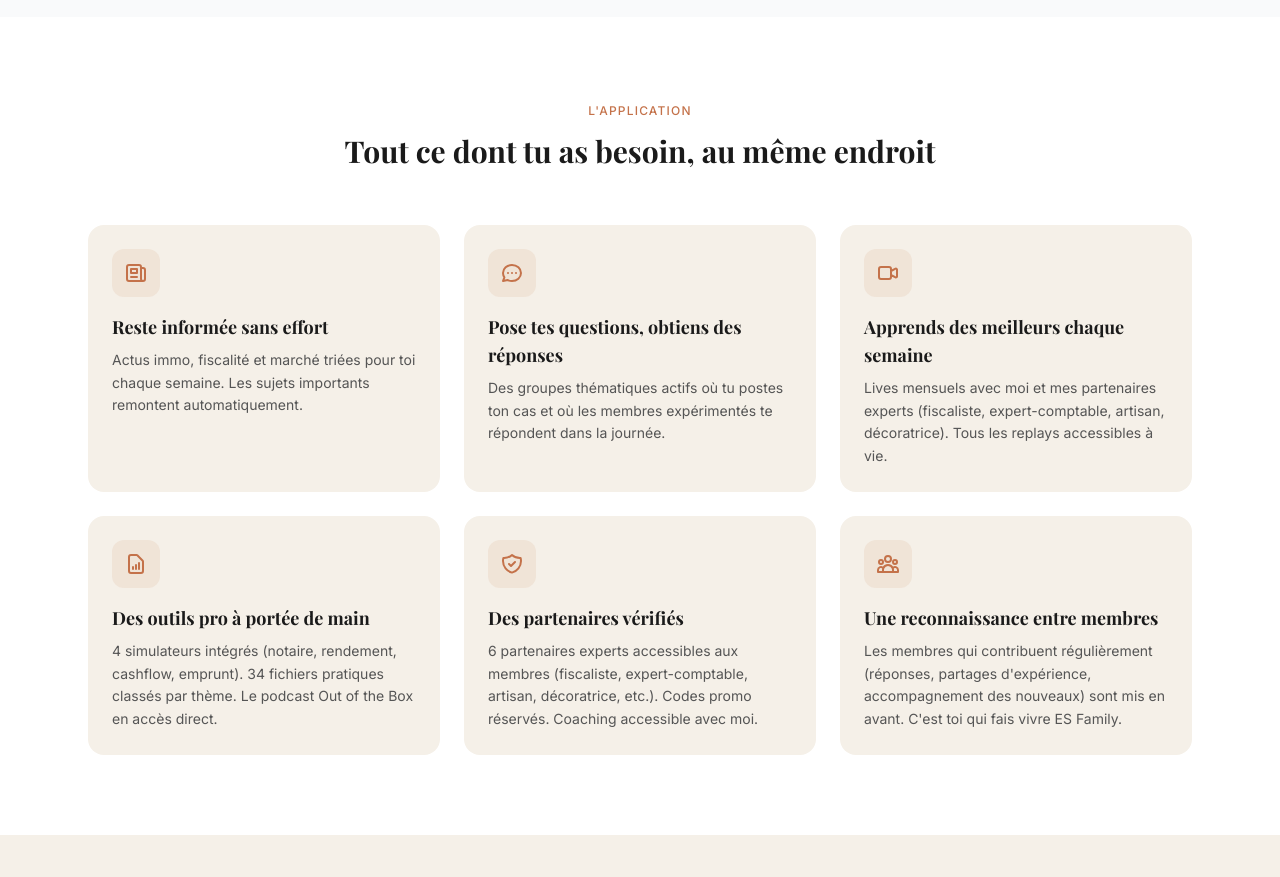
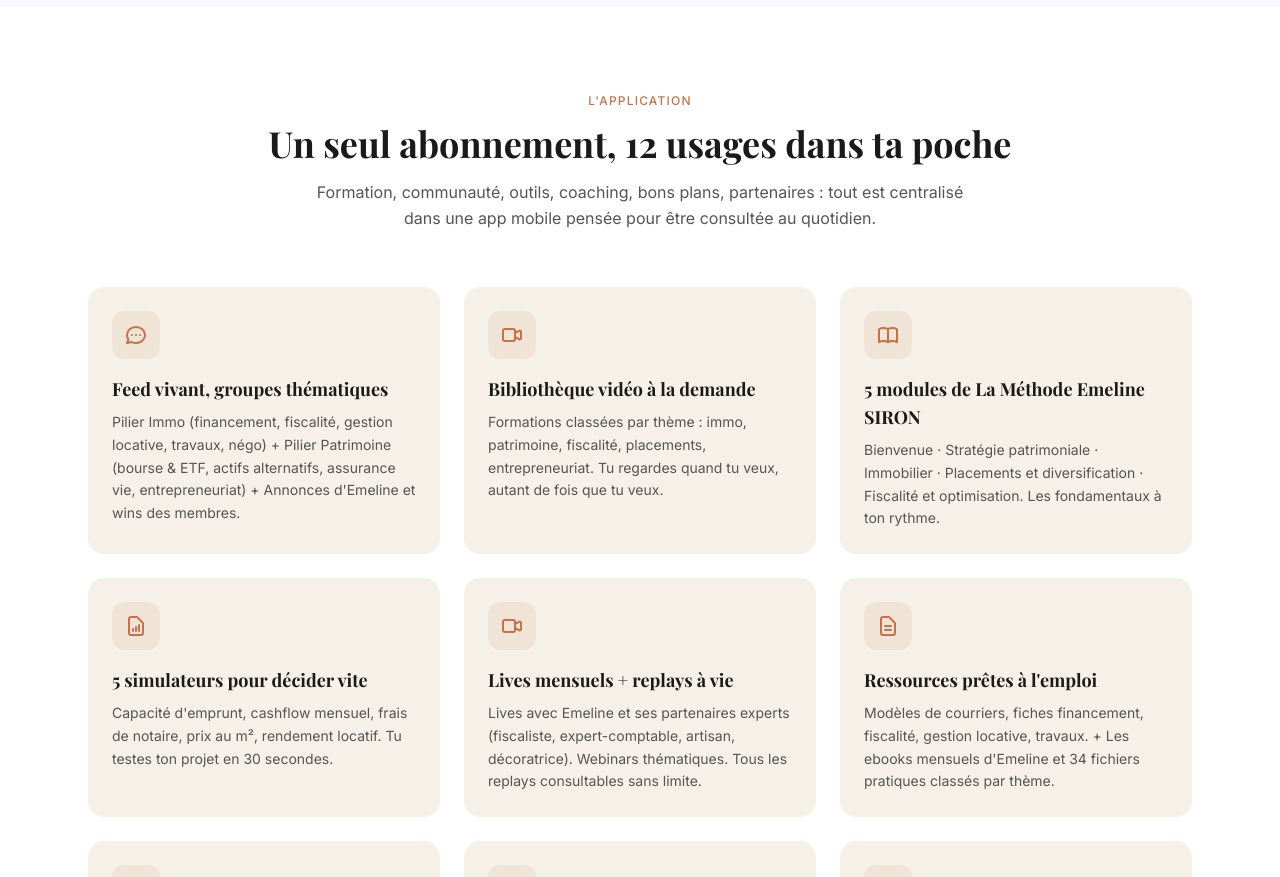
Before and after one commit to emeline-glitch/es-academy, a Next.js app: page /family in a window 1280 px wide. Shown: the part 1900-2777 px from the top of the page. Built offline with nearby package versions, Linux system fonts and the light colour scheme; no server answers; a web font is replaced by a local one.

Commit message:
Family : refonte hero (positionnement écosystème patrimoine mobile) + features grid (9 blocs covering 12 usages) + callout patrimoine large

```diff
--- a/src/app/family/page.tsx
+++ b/src/app/family/page.tsx
@@ -52,14 +52,14 @@ export default function FamilyPage() {
                   Pas à t&apos;enrichir.
                 </span>
               </h1>
-              <p className="text-lg text-white/85 mb-4 leading-relaxed">
-                Immobilier, bourse, fiscalité, transmission, actifs alternatifs : les règles du patrimoine, personne ne te les explique vraiment.
+              <p className="text-lg text-white/90 mb-4 leading-relaxed font-medium">
+                Pas juste un groupe immo. Un écosystème patrimoine complet — immo, bourse, fiscalité, entrepreneuriat, mindset — dans ta poche, 7j/7.
               </p>
-              <p className="text-lg text-white/85 mb-4 leading-relaxed">
-                ES Family, c&apos;est la communauté qui prend le relais. <strong>1 900 investisseurs dans l&apos;écosystème. Encore 500 places pour le tarif fondateur.</strong>
+              <p className="text-base text-white/80 mb-4 leading-relaxed">
+                ES Family, c&apos;est la communauté qui prend le relais là où l&apos;école s&apos;est arrêtée. <strong className="text-white">1 800 membres déjà actifs. Encore 500 places au tarif fondateur.</strong>
               </p>
               <p className="text-sm text-white/60 mb-10 leading-relaxed italic">
-                Plateforme conçue et développée en interne par Emeline.
+                Plateforme mobile conçue et développée en interne par Emeline.
               </p>
 
               <a
@@ -71,7 +71,7 @@ export default function FamilyPage() {
                 Rejoindre ES Family à 19€/mois
               </a>
               <p className="text-xs text-white/50 mt-4">
-                Pour le prix d&apos;un forfait téléphonique · Sans engagement
+                Pour le prix d&apos;un forfait téléphonique · Sans engagement · Prix bloqué à vie
               </p>
             </div>
 
@@ -141,77 +141,95 @@ export default function FamilyPage() {
         <div className="max-w-6xl mx-auto px-6">
           <div className="text-center mb-14">
             <span className="text-xs text-es-terracotta uppercase tracking-widest font-medium">L&apos;application</span>
-            <h2 className="font-serif text-3xl font-bold text-es-text mt-3">Tout ce dont tu as besoin, au même endroit</h2>
+            <h2 className="font-serif text-3xl sm:text-4xl font-bold text-es-text mt-3 mb-4">Un seul abonnement, 12 usages dans ta poche</h2>
+            <p className="text-es-text-muted max-w-2xl mx-auto leading-relaxed">
+              Formation, communauté, outils, coaching, bons plans, partenaires : tout est centralisé dans une app mobile pensée pour être consultée au quotidien.
+            </p>
           </div>
 
           <div className="grid md:grid-cols-2 lg:grid-cols-3 gap-6">
-            {/* Bloc 1 */}
-            <div className="bg-es-cream rounded-2xl p-6">
-              <div className="w-12 h-12 rounded-xl bg-es-terracotta/10 flex items-center justify-center mb-4">
-                <svg className="w-6 h-6 text-es-terracotta" fill="none" viewBox="0 0 24 24" stroke="currentColor" strokeWidth={2}>
-                  <path strokeLinecap="round" strokeLinejoin="round" d="M19 20H5a2 2 0 01-2-2V6a2 2 0 012-2h10a2 2 0 012 2v1m2 13a2 2 0 01-2-2V7m2 13a2 2 0 002-2V9a2 2 0 00-2-2h-2m-4-3H9M7 16h6M7 8h6v4H7V8z" />
-                </svg>
+            {[
+              {
+                title: "Feed vivant, groupes thématiques",
+                body: "Pilier Immo (financement, fiscalité, gestion locative, travaux, négo) + Pilier Patrimoine (bourse & ETF, actifs alternatifs, assurance vie, entrepreneuriat) + Annonces d'Emeline et wins des membres.",
+                icon: (
+                  <path strokeLinecap="round" strokeLinejoin="round" d="M8 12h.01M12 12h.01M16 12h.01M21 12c0 4.418-4.03 8-9 8a9.863 9.863 0 01-4.255-.949L3 20l1.395-3.72C3.512 15.042 3 13.574 3 12c0-4.418 4.03-8 9-8s9 3.582 9 8z" />
+                ),
+              },
+              {
+                title: "Bibliothèque vidéo à la demande",
+                body: "Formations classées par thème : immo, patrimoine, fiscalité, placements, entrepreneuriat. Tu regardes quand tu veux, autant de fois que tu veux.",
+                icon: (
+                  <path strokeLinecap="round" strokeLinejoin="round" d="M15 10l4.553-2.276A1 1 0 0121 8.618v6.764a1 1 0 01-1.447.894L15 14M5 18h8a2 2 0 002-2V8a2 2 0 00-2-2H5a2 2 0 00-2 2v8a2 2 0 002 2z" />
+                ),
+              },
+              {
+                title: "5 modules de La Méthode Emeline SIRON",
+                body: "Bienvenue · Stratégie patrimoniale · Immobilier · Placements et diversification · Fiscalité et optimisation. Les fondamentaux à ton rythme.",
+                icon: (
+                  <path strokeLinecap="round" strokeLinejoin="round" d="M12 6.253v13m0-13C10.832 5.477 9.246 5 7.5 5S4.168 5.477 3 6.253v13C4.168 18.477 5.754 18 7.5 18s3.332.477 4.5 1.253m0-13C13.168 5.477 14.754 5 16.5 5c1.747 0 3.332.477 4.5 1.253v13C19.832 18.477 18.247 18 16.5 18c-1.746 0-3.332.477-4.5 1.253" />
+                ),
+              },
+              {
+                title: "5 simulateurs pour décider vite",
+                body: "Capacité d'emprunt, cashflow mensuel, frais de notaire, prix au m², rendement locatif. Tu testes ton projet en 30 secondes.",
+                icon: (
+                  <path strokeLinecap="round" strokeLinejoin="round" d="M9 17v-2m3 2v-4m3 4v-6m2 10H7a2 2 0 01-2-2V5a2 2 0 012-2h5.586a1 1 0 01.707.293l5.414 5.414a1 1 0 01.293.707V19a2 2 0 01-2 2z" />
+                ),
+              },
+              {
+                title: "Lives mensuels + replays à vie",
+                body: "Lives avec Emeline et ses partenaires experts (fiscaliste, expert-comptable, artisan, décoratrice). Webinars thématiques. Tous les replays consultables sans limite.",
+                icon: (
+                  <path strokeLinecap="round" strokeLinejoin="round" d="M15 10l4.553-2.276A1 1 0 0121 8.618v6.764a1 1 0 01-1.447.894L15 14M5 18h8a2 2 0 002-2V8a2 2 0 00-2-2H5a2 2 0 00-2 2v8a2 2 0 002 2z" />
+                ),
+              },
+              {
+                title: "Ressources prêtes à l'emploi",
+                body: "Modèles de courriers, fiches financement, fiscalité, gestion locative, travaux. + Les ebooks mensuels d'Emeline et 34 fichiers pratiques classés par thème.",
+                icon: (
+                  <path strokeLinecap="round" strokeLinejoin="round" d="M9 12h6m-6 4h6m2 5H7a2 2 0 01-2-2V5a2 2 0 012-2h5.586a1 1 0 01.707.293l5.414 5.414a1 1 0 01.293.707V19a2 2 0 01-2 2z" />
+                ),
+              },
+              {
+                title: "Les bons plans de Sorel",
+                body: "Les promos matériaux et mobilier qu'Emeline utilise pour ses propres chantiers : parquet, électricité, équipement. Tu économises sur chaque rénovation.",
+                icon: (
+                  <path strokeLinecap="round" strokeLinejoin="round" d="M5 8h14M5 8a2 2 0 110-4h14a2 2 0 110 4M5 8v10a2 2 0 002 2h10a2 2 0 002-2V8m-9 4h4" />
+                ),
+              },
+              {
+                title: "Partenaires exclusifs ES Family",
+                body: "Avantages négociés pour les membres : courtiers, assurances PNO, artisans, outils. Codes promo réservés. Et tu peux réserver un coaching visio direct avec Emeline depuis l'app.",
+                icon: (
+                  <path strokeLinecap="round" strokeLinejoin="round" d="M9 12l2 2 4-4m5.618-4.016A11.955 11.955 0 0112 2.944a11.955 11.955 0 01-8.618 3.04A12.02 12.02 0 003 9c0 5.591 3.824 10.29 9 11.622 5.176-1.332 9-6.03 9-11.622 0-1.042-.133-2.052-.382-3.016z" />
+                ),
+              },
+              {
+                title: "Annuaire, gamification et parrainage",
+                body: "Retrouve les membres par région, par projet, ouvre une DM privée, construis ton réseau. Badges et classement pour progresser en apprenant. Ton code parrain = des mois offerts.",
+                icon: (
+                  <path strokeLinecap="round" strokeLinejoin="round" d="M17 20h5v-2a3 3 0 00-5.356-1.857M17 20H7m10 0v-2c0-.656-.126-1.283-.356-1.857M7 20H2v-2a3 3 0 015.356-1.857M7 20v-2c0-.656.126-1.283.356-1.857m0 0a5.002 5.002 0 019.288 0M15 7a3 3 0 11-6 0 3 3 0 016 0zm6 3a2 2 0 11-4 0 2 2 0 014 0zM7 10a2 2 0 11-4 0 2 2 0 014 0z" />
+                ),
+              },
+            ].map((block, i) => (
+              <div key={i} className="bg-es-cream rounded-2xl p-6">
+                <div className="w-12 h-12 rounded-xl bg-es-terracotta/10 flex items-center justify-center mb-4">
+                  <svg className="w-6 h-6 text-es-terracotta" fill="none" viewBox="0 0 24 24" stroke="currentColor" strokeWidth={2}>
+                    {block.icon}
+                  </svg>
+                </div>
+                <h3 className="font-serif text-lg font-bold text-es-text mb-2">{block.title}</h3>
+                <p className="text-sm text-es-text-muted leading-relaxed">{block.body}</p>
               </div>
-              <h3 className="font-serif text-lg font-bold text-es-text mb-2">Reste informée sans effort</h3>
-              <p className="text-sm text-es-text-muted leading-relaxed">Actus immo, fiscalité et marché triées pour toi chaque semaine. Les sujets importants remontent automatiquement.</p>
-              {/* TODO: Ajouter screenshot [SCREENSHOT_BLOC_1] */}
-            </div>
+            ))}
+          </div>
 
-            {/* Bloc 2 */}
-            <div className="bg-es-cream rounded-2xl p-6">
-              <div className="w-12 h-12 rounded-xl bg-es-terracotta/10 flex items-center justify-center mb-4">
-                <svg className="w-6 h-6 text-es-terracotta" fill="none" viewBox="0 0 24 24" stroke="currentColor" strokeWidth={2}>
-                  <path strokeLinecap="round" strokeLinejoin="round" d="M8 12h.01M12 12h.01M16 12h.01M21 12c0 4.418-4.03 8-9 8a9.863 9.863 0 01-4.255-.949L3 20l1.395-3.72C3.512 15.042 3 13.574 3 12c0-4.418 4.03-8 9-8s9 3.582 9 8z" />
-                </svg>
-              </div>
-              <h3 className="font-serif text-lg font-bold text-es-text mb-2">Pose tes questions, obtiens des réponses</h3>
-              <p className="text-sm text-es-text-muted leading-relaxed">Des groupes thématiques actifs où tu postes ton cas et où les membres expérimentés te répondent dans la journée.</p>
-              {/* TODO: Liste finale des groupes thématiques à définir [LISTE_GROUPES_À_DÉFINIR] */}
-            </div>
-
-            {/* Bloc 3 */}
-            <div className="bg-es-cream rounded-2xl p-6">
-              <div className="w-12 h-12 rounded-xl bg-es-terracotta/10 flex items-center justify-center mb-4">
-                <svg className="w-6 h-6 text-es-terracotta" fill="none" viewBox="0 0 24 24" stroke="currentColor" strokeWidth={2}>
-                  <path strokeLinecap="round" strokeLinejoin="round" d="M15 10l4.553-2.276A1 1 0 0121 8.618v6.764a1 1 0 01-1.447.894L15 14M5 18h8a2 2 0 002-2V8a2 2 0 00-2-2H5a2 2 0 00-2 2v8a2 2 0 002 2z" />
-                </svg>
-              </div>
-              <h3 className="font-serif text-lg font-bold text-es-text mb-2">Apprends des meilleurs chaque semaine</h3>
-              <p className="text-sm text-es-text-muted leading-relaxed">Lives mensuels avec moi et mes partenaires experts (fiscaliste, expert-comptable, artisan, décoratrice). Tous les replays accessibles à vie.</p>
-            </div>
-
-            {/* Bloc 4 */}
-            <div className="bg-es-cream rounded-2xl p-6">
-              <div className="w-12 h-12 rounded-xl bg-es-terracotta/10 flex items-center justify-center mb-4">
-                <svg className="w-6 h-6 text-es-terracotta" fill="none" viewBox="0 0 24 24" stroke="currentColor" strokeWidth={2}>
-                  <path strokeLinecap="round" strokeLinejoin="round" d="M9 17v-2m3 2v-4m3 4v-6m2 10H7a2 2 0 01-2-2V5a2 2 0 012-2h5.586a1 1 0 01.707.293l5.414 5.414a1 1 0 01.293.707V19a2 2 0 01-2 2z" />
-                </svg>
-              </div>
-              <h3 className="font-serif text-lg font-bold text-es-text mb-2">Des outils pro à portée de main</h3>
-              <p className="text-sm text-es-text-muted leading-relaxed">4 simulateurs intégrés (notaire, rendement, cashflow, emprunt). 34 fichiers pratiques classés par thème. Le podcast Out of the Box en accès direct.</p>
-            </div>
-
-            {/* Bloc 5 */}
-            <div className="bg-es-cream rounded-2xl p-6">
-              <div className="w-12 h-12 rounded-xl bg-es-terracotta/10 flex items-center justify-center mb-4">
-                <svg className="w-6 h-6 text-es-terracotta" fill="none" viewBox="0 0 24 24" stroke="currentColor" strokeWidth={2}>
-                  <path strokeLinecap="round" strokeLinejoin="round" d="M9 12l2 2 4-4m5.618-4.016A11.955 11.955 0 0112 2.944a11.955 11.955 0 01-8.618 3.04A12.02 12.02 0 003 9c0 5.591 3.824 10.29 9 11.622 5.176-1.332 9-6.03 9-11.622 0-1.042-.133-2.052-.382-3.016z" />
-                </svg>
-              </div>
-              <h3 className="font-serif text-lg font-bold text-es-text mb-2">Des partenaires vérifiés</h3>
-              <p className="text-sm text-es-text-muted leading-relaxed">6 partenaires experts accessibles aux membres (fiscaliste, expert-comptable, artisan, décoratrice, etc.). Codes promo réservés. Coaching accessible avec moi.</p>
-            </div>
-
-            {/* Bloc 6 */}
-            <div className="bg-es-cream rounded-2xl p-6">
-              <div className="w-12 h-12 rounded-xl bg-es-terracotta/10 flex items-center justify-center mb-4">
-                <svg className="w-6 h-6 text-es-terracotta" fill="none" viewBox="0 0 24 24" stroke="currentColor" strokeWidth={2}>
-                  <path strokeLinecap="round" strokeLinejoin="round" d="M17 20h5v-2a3 3 0 00-5.356-1.857M17 20H7m10 0v-2c0-.656-.126-1.283-.356-1.857M7 20H2v-2a3 3 0 015.356-1.857M7 20v-2c0-.656.126-1.283.356-1.857m0 0a5.002 5.002 0 019.288 0M15 7a3 3 0 11-6 0 3 3 0 016 0zm6 3a2 2 0 11-4 0 2 2 0 014 0zM7 10a2 2 0 11-4 0 2 2 0 014 0z" />
-                </svg>
-              </div>
-              <h3 className="font-serif text-lg font-bold text-es-text mb-2">Une reconnaissance entre membres</h3>
-              <p className="text-sm text-es-text-muted leading-relaxed">Les membres qui contribuent régulièrement (réponses, partages d&apos;expérience, accompagnement des nouveaux) sont mis en avant. C&apos;est toi qui fais vivre ES Family.</p>
-            </div>
+          {/* Callout — patrimoine large */}
+          <div className="mt-14 max-w-3xl mx-auto bg-gradient-to-br from-es-terracotta/10 to-es-green/5 border border-es-terracotta/30 rounded-2xl p-8 text-center">
+            <p className="font-serif text-xl sm:text-2xl text-es-text leading-relaxed">
+              Pas juste de l&apos;immo. <strong className="text-es-terracotta">Tout ce qui fait une vraie indépendance financière</strong> : bourse, fiscalité, actifs alternatifs, transmission, entrepreneuriat, mindset.
+            </p>
           </div>
         </div>
       </section>
```
